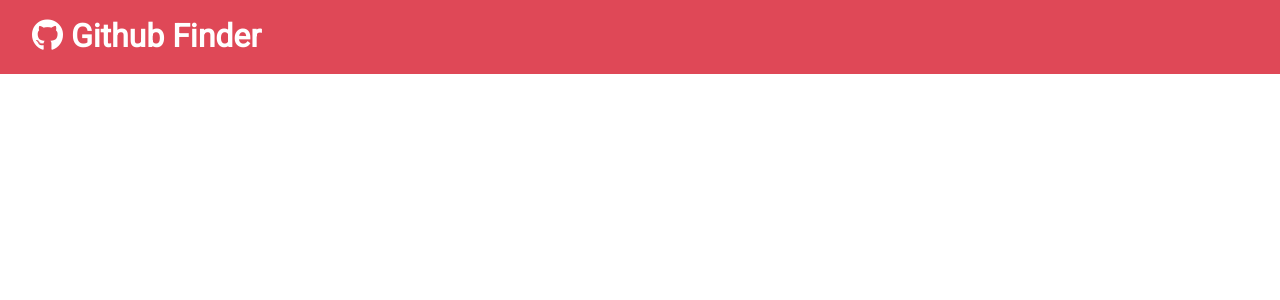
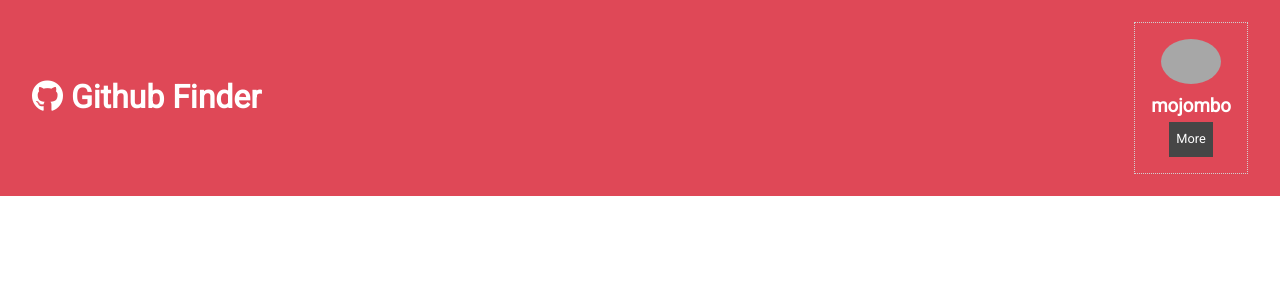
Before and after one commit to rankyouhigher/github_finder, a React (Create React App) app: page / in a window 1280 px wide. Shown: the top 300 px of the page. Built offline with nearby package versions, Linux system fonts and the light colour scheme; grey boxes are pictures that could not be loaded.

Commit message:
components state

```diff
--- a/src/App.js
+++ b/src/App.js
@@ -1,5 +1,6 @@
 import React, { Component, Fragment } from 'react'
 import Navbar from './components/layout/Navbar'
+import UserItem from './components/users/UserItem'
 import './App.css'
 
 class App extends Component {
@@ -7,6 +8,7 @@
     return (
       <div className='navbar bg-primary'>
         <Navbar />
+        <UserItem />
       </div>
     )
   }
--- /dev/null
+++ b/src/components/users/UserItem.js
@@ -0,0 +1,31 @@
+import React, { Component } from 'react'
+
+class UserItem extends Component {
+  state = {
+    id: 'id',
+    login: 'mojombo',
+    avatar_url: 'https://avatars0.githubusercontent.com/u/1?v=4',
+    html_url: 'https://github.com/mojombo'
+  }
+  render() {
+    const { login, avatar_url, html_url } = this.state
+    return (
+      <div className='card text-center'>
+        <img
+          src={avatar_url}
+          alt=''
+          className='round-img'
+          style={{ width: '60px' }}
+        />
+        <h3>{login}</h3>
+        <div>
+          <a href={html_url} className='btn btn-dark btn-sm my-1'>
+            More
+          </a>
+        </div>
+      </div>
+    )
+  }
+}
+
+export default UserItem
```
